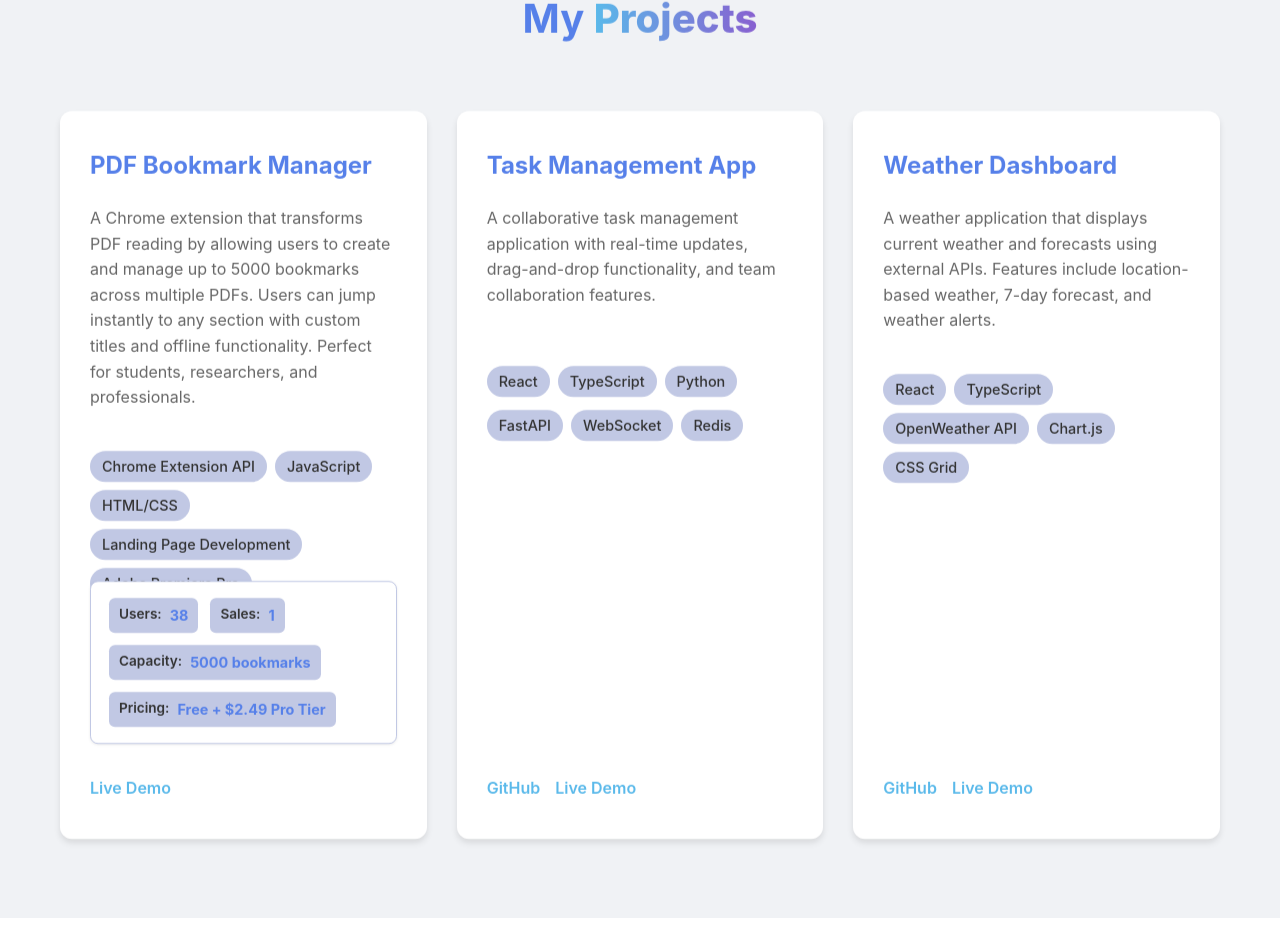
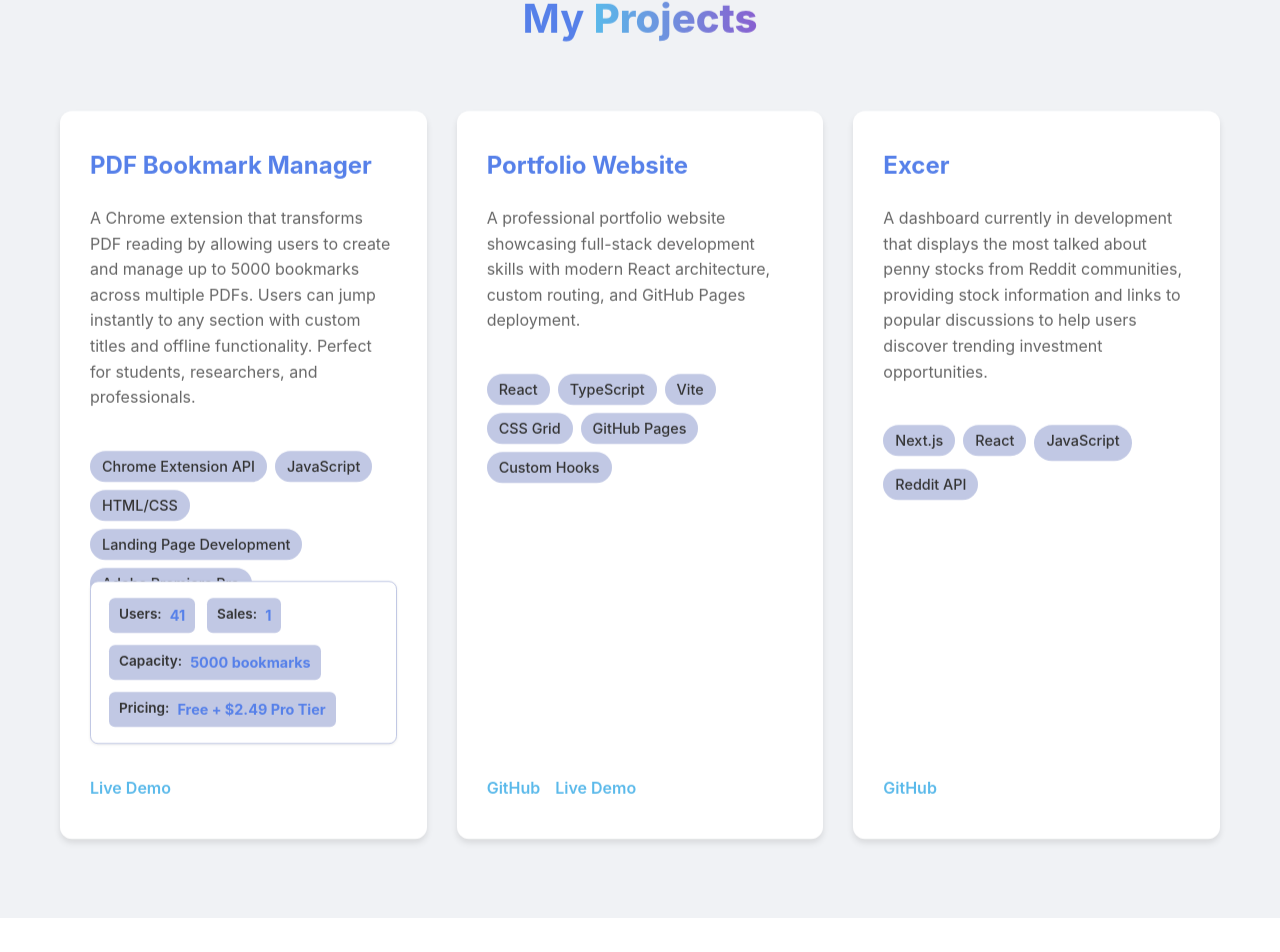
Before and after one commit to VisedFeline121/portfolio_site, a React (Vite) app in the folder portfolio-app/: page / in a window 1280 px wide. Shown: the part 2631-3583 px from the top of the page. Built offline with nearby package versions, Linux system fonts and the light colour scheme.

Commit message:
updated projects' info and fixed cv button link

```diff
--- a/portfolio-app/src/components/ui/CVButton.tsx
+++ b/portfolio-app/src/components/ui/CVButton.tsx
@@ -8,8 +8,8 @@ export const CVButton: React.FC<CVButtonProps> = ({ className = "" }) => {
     return (
         <a
             className={`cv-button ${className}`}
-            href="/or_prager_cv.pdf"
-            download="Or_Prager_CV.pdf"
+            href="/portfolio_site/or_prager_cv.pdf"
+            download="or_prager_cv.pdf"
         >
             <svg className="cv-icon" viewBox="0 0 24 24" fill="currentColor">
                 <path
--- a/portfolio-app/src/data/projects.ts
+++ b/portfolio-app/src/data/projects.ts
@@ -27,7 +27,7 @@ export const projects: Project[] = [
         },
         liveUrl: "https://pdfbookmarkmanager.com/",
         metrics: {
-            users: 38,
+            users: 41,
             revenue: 1,
             capacity: "5000 bookmarks",
             pricing: "Free + $2.49 Pro Tier",
@@ -35,55 +35,51 @@ export const projects: Project[] = [
     },
     {
         id: 2,
-        title: "Task Management App",
+        title: "Portfolio Website",
         description:
-            "A collaborative task management application with real-time updates, drag-and-drop functionality, and team collaboration features.",
+            "A professional portfolio website showcasing full-stack development skills with modern React architecture, custom routing, and GitHub Pages deployment.",
         technologies: [
             "React",
             "TypeScript",
-            "Python",
-            "FastAPI",
-            "WebSocket",
-            "Redis",
+            "Vite",
+            "CSS Grid",
+            "GitHub Pages",
+            "Custom Hooks",
         ],
         technologyUsage: {
-            React: "Interactive task boards with drag-and-drop functionality and real-time updates",
+            React: "Component-based architecture with custom hooks for state management and animations",
             TypeScript:
-                "Type definitions for task objects, user permissions, and API contracts",
-            Python: "Backend logic for task processing and team collaboration features",
-            FastAPI:
-                "High-performance API with automatic documentation for task CRUD operations",
-            WebSocket:
-                "Real-time task updates and live collaboration between team members",
-            Redis: "Caching frequently accessed task data and managing user sessions",
+                "Type safety for all components, interfaces, and data structures",
+            Vite: "Fast development server and optimized production builds with code splitting",
+            "CSS Grid":
+                "Responsive layout system with custom properties for theming",
+            "GitHub Pages":
+                "Automated deployment pipeline with SSH authentication",
+            "Custom Hooks":
+                "Reusable logic for intersection observer, scroll management, and theme handling",
         },
-        githubUrl: "https://github.com/yourusername/task-manager",
-        liveUrl: "https://task-manager-demo.com",
+        githubUrl: "https://github.com/VisedFeline121/portfolio_site",
+        liveUrl: "https://visedfeline121.github.io/portfolio_site/",
     },
     {
         id: 3,
-        title: "Weather Dashboard",
+        title: "Excer",
         description:
-            "A weather application that displays current weather and forecasts using external APIs. Features include location-based weather, 7-day forecast, and weather alerts.",
-        technologies: [
-            "React",
-            "TypeScript",
-            "OpenWeather API",
-            "Chart.js",
-            "CSS Grid",
-        ],
+            "A dashboard currently in development that displays the most talked about penny stocks from Reddit communities, providing stock information and links to popular discussions to help users discover trending investment opportunities.",
+        technologies: ["Next.js", "React", "JavaScript", "Reddit API"],
         technologyUsage: {
-            React: "Weather dashboard UI with location search and forecast display components",
+            "Next.js":
+                "Full-stack framework with server-side rendering for optimal performance and SEO",
+            React: "Interactive dashboard UI with real-time stock data display and filtering components",
             TypeScript:
-                "Type safety for weather data structures and API responses",
-            "OpenWeather API":
-                "Real-time weather data and 7-day forecast information",
+                "Type safety for stock data structures, Reddit API responses, and user interactions",
+            "Reddit API":
+                "Fetching trending posts and sentiment data from penny stock subreddits",
+            "Stock Data API":
+                "Real-time stock prices, market data, and company information",
             "Chart.js":
-                "Interactive charts displaying temperature trends and weather patterns",
-            "CSS Grid":
-                "Responsive layout for weather cards and dashboard organization",
+                "Interactive charts displaying stock price trends and sentiment analysis",
         },
-        githubUrl: "https://github.com/yourusername/weather-dashboard",
-        liveUrl: "https://weather-dashboard-demo.com",
+        githubUrl: "https://github.com/VisedFeline121/excer",
     },
 ];
```
Also changed, not shown: 1 other file (tests, documents, lock files or other folders).
